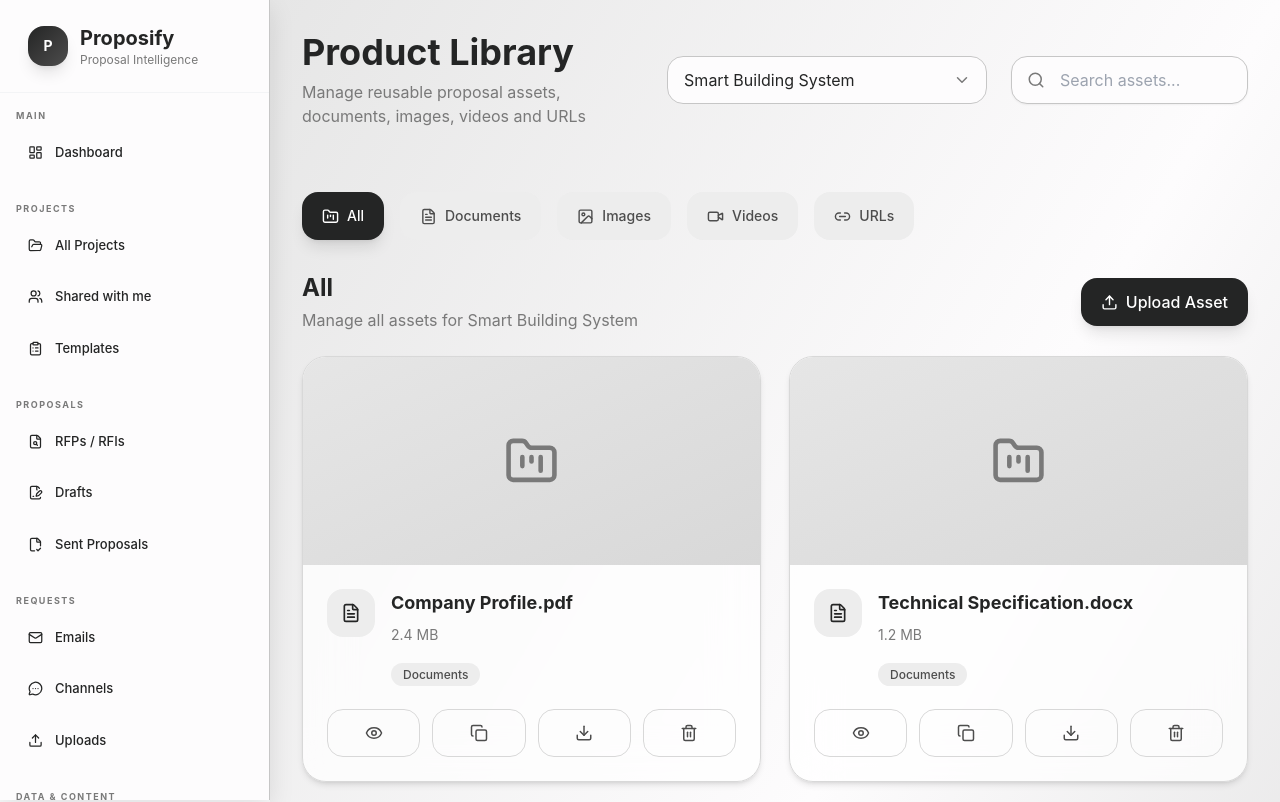
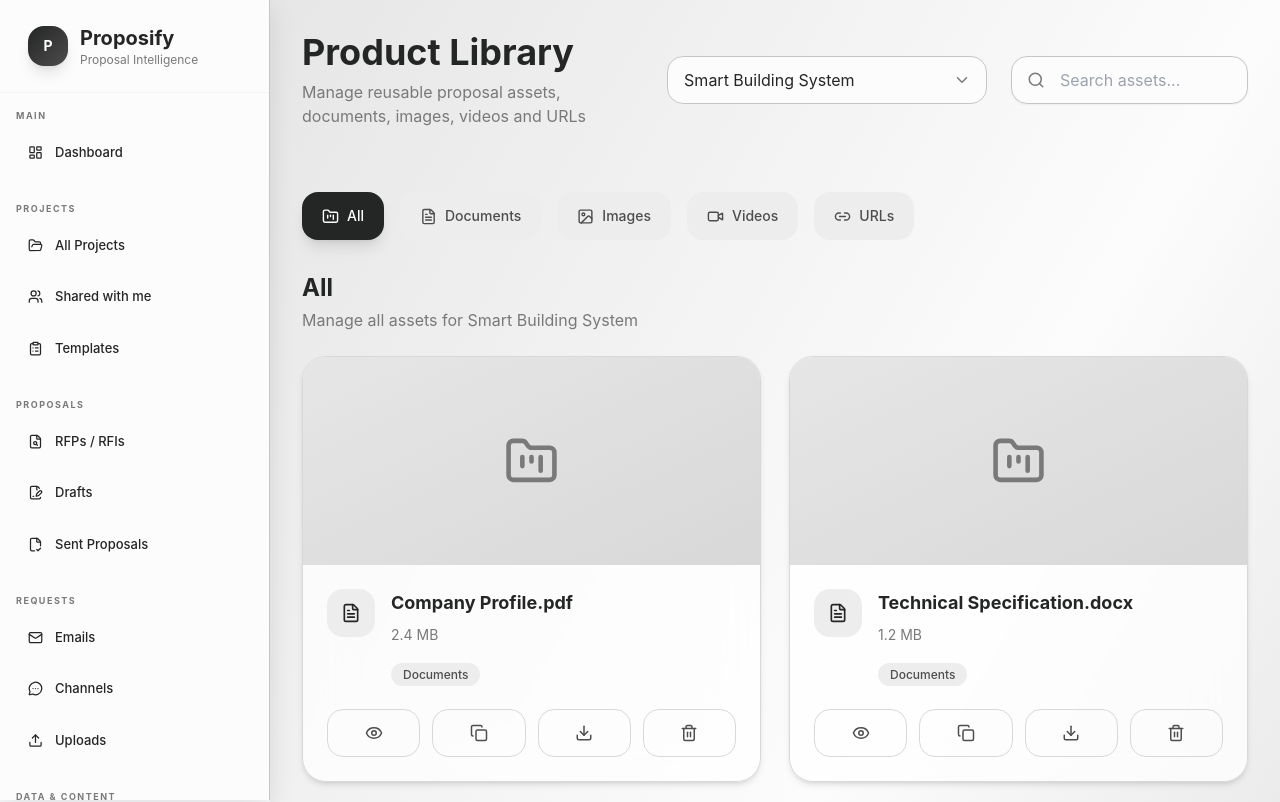
Before and after one commit to Theerthav11/proposify, a React (Vite) app: page /product-library in a window 1280 px wide. Shown: the top 802 px of the page. Built offline with nearby package versions, Linux system fonts and the light colour scheme.

Commit message:
functional upload option

```diff
--- a/src/pages/ProductLibrary.tsx
+++ b/src/pages/ProductLibrary.tsx
@@ -1,5 +1,5 @@
 import MainLayout from "../components/layout/MainLayout.js";
-import { useState } from "react";
+import { useState, useRef } from "react";
 import type { LucideIcon } from "lucide-react";
 
 import {
@@ -48,6 +48,8 @@ const [selectedProject, setSelectedProject] =
 
   const [searchTerm, setSearchTerm] =
     useState<string>("");
+  const fileInputRef =
+  useRef<HTMLInputElement>(null);
 
   const tabs: Tab[] = [
     {
@@ -72,7 +74,7 @@ const [searchTerm, setSearchTerm] =
     },
   ];
 
-  const assets: Asset[] = [
+  const [assets, setAssets] = useState<Asset[]>([
     {
       id: 1,
       type: "Documents",
@@ -103,7 +105,7 @@ const [searchTerm, setSearchTerm] =
       title: "https://companysite.com",
       size: "Website URL",
     },
-  ];
+  ]);
 
   const filteredAssets = assets.filter(
     (asset) =>
@@ -113,6 +115,48 @@ const [searchTerm, setSearchTerm] =
         .toLowerCase()
         .includes(searchTerm.toLowerCase())
   );
+  const getAcceptType = () => {
+  switch (activeTab) {
+    case "Documents":
+      return ".pdf,.doc,.docx,.ppt,.pptx,.xls,.xlsx";
+
+    case "Images":
+      return "image/*";
+
+    case "Videos":
+      return "video/*";
+
+    default:
+      return "*";
+  }
+};
+const handleFileUpload = (
+  e: React.ChangeEvent<HTMLInputElement>
+) => {
+  const file = e.target.files?.[0];
+
+  if (!file) return;
+
+  const newAsset: Asset = {
+    id: Date.now(),
+    type:
+      activeTab as Exclude<
+        TabType,
+        "All"
+      >,
+    title: file.name,
+    size: `${(
+      file.size /
+      1024 /
+      1024
+    ).toFixed(2)} MB`,
+  };
+
+  setAssets((prev) => [
+    ...prev,
+    newAsset,
+  ]);
+};
 
   return (
     <MainLayout>
@@ -350,10 +394,38 @@ const [searchTerm, setSearchTerm] =
               {selectedProject}
             </p>
           </div>
-
+          <input
+            ref={fileInputRef}
+            type="file"
+            hidden
+            accept={getAcceptType()}
+            onChange={handleFileUpload}
+          />
+          {activeTab !== "All" && (
             <motion.button
               whileHover={{ scale: 1.03 }}
               whileTap={{ scale: 0.96 }}
+              onClick={() => {
+                if (activeTab === "URLs") {
+                  const url = prompt(
+                    "Enter Website URL"
+                  );
+
+                  if (!url) return;
+
+                  setAssets((prev) => [
+                    ...prev,
+                    {
+                      id: Date.now(),
+                      type: "URLs",
+                      title: url,
+                      size: "Website URL",
+                    },
+                  ]);
+                } else {
+                  fileInputRef.current?.click();
+                }
+              }}
               className="
                 h-12
                 px-5
@@ -373,10 +445,9 @@ const [searchTerm, setSearchTerm] =
             >
               <Upload size={17} />
 
-            {activeTab === "All"
-              ? "Upload Asset"
-              : `Upload ${activeTab}`}
+              {`Upload ${activeTab}`}
             </motion.button>
+          )}
         </div>
 
         {/* GRID */}
```
Lines whose indentation alone changed are shown as unchanged.
